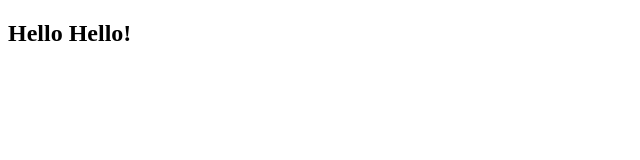
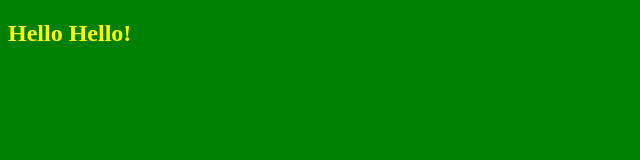
Before and after one commit to Anastasia-Cloud/github-for-beginners, a plain HTML site: page index.html in a window 1280 px wide. Shown: the whole page, without its empty margins (0-640 px from the left). Drawn offline with Linux system fonts and the light colour scheme.

Commit message:
Добавила стиль, изменила фон на зеленый

```diff
--- a/index.html
+++ b/index.html
@@ -1,15 +1,12 @@
 <!DOCTYPE html>
-
 <html>
    <head>
       <title>File Title</title>
-
+      <link rel="stylesheet" href="style.css">
    </head>
-
    <body>
       <div class="container">
-        <h2>Hello Hello!</h2>
-
-
+      	<h2>Hello Hello!</h2>
+      </div>
    </body>
 </html>
--- /dev/null
+++ b/style.css
@@ -0,0 +1,6 @@
+body{
+background-color:green;
+}
+.container{
+  color:yellow;
+}
```
